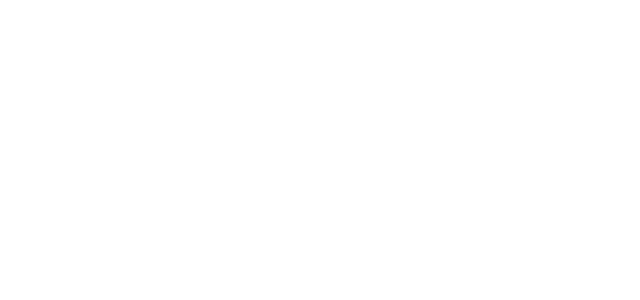
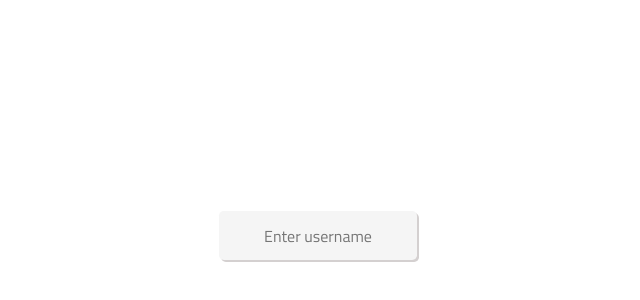
Before and after one commit to vsreyes/password-login-reactjs, a React (Create React App) app: page / in a window 1280 px wide. Shown: the part 170-470 px from the top of the page, without its empty margins (322-962 px from the left). Built offline with nearby package versions, Linux system fonts and the light colour scheme.

Commit message:
Username

```diff
--- a/src/App.js
+++ b/src/App.js
@@ -1,9 +1,22 @@
-import React from 'react';
+import React, { useState } from 'react';
 
 import './App.css';
 
 const App = () => {
-  return <div></div>;
+  const [username, setUsername] = useState('');
+
+  return (
+    <div>
+      <input
+        type='text'
+        placeholder='Enter username'
+        value={username}
+        onChange={e => {
+          setUsername(e.target.value);
+        }}
+      />
+    </div>
+  );
 };
 
 export default App;
```
